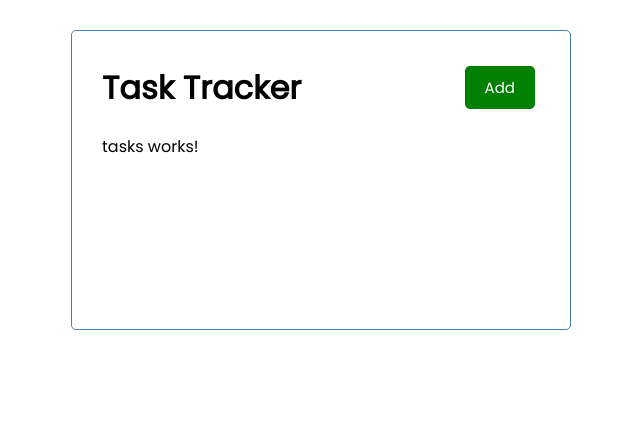
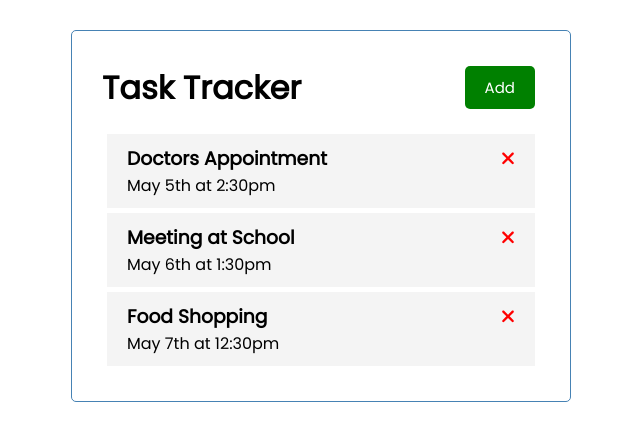
Before and after one commit to maykaltenev/angular-crash-course-traversy-media, an Angular app in the folder angular-crash/: page / in a window 1280 px wide. Shown: the top 440 px of the page, without its empty margins (319-959 px from the left). Built offline with nearby package versions, Linux system fonts and the light colour scheme.

Commit message:
task-item

```diff
--- a/angular-crash/package.json
+++ b/angular-crash/package.json
@@ -18,6 +18,11 @@
     "@angular/platform-browser": "^15.2.0",
     "@angular/platform-browser-dynamic": "^15.2.0",
     "@angular/router": "^15.2.0",
+    "@fortawesome/angular-fontawesome": "^0.12.1",
+    "@fortawesome/fontawesome-svg-core": "^6.2.1",
+    "@fortawesome/free-brands-svg-icons": "^5.15.4",
+    "@fortawesome/free-regular-svg-icons": "^5.15.4",
+    "@fortawesome/free-solid-svg-icons": "^6.2.1",
     "rxjs": "~7.8.0",
     "tslib": "^2.3.0",
     "zone.js": "~0.12.0"
--- /dev/null
+++ b/angular-crash/src/app/components/task-item/task-item.component.css
@@ -0,0 +1,16 @@
+.task {
+  background: #f4f4f4;
+  margin: 5px;
+  padding: 10px 20px;
+  cursor: pointer;
+}
+
+.task.reminder {
+  border-left: 5px solid green;
+}
+
+.task h3 {
+  display: flex;
+  align-items: center;
+  justify-content: space-between;
+}
--- /dev/null
+++ b/angular-crash/src/app/components/task-item/task-item.component.html
@@ -0,0 +1,7 @@
+<div class="task">
+  <h3>
+    {{ task?.text }}
+    <fa-icon [ngStyle]="{ color: 'red' }" [icon]="faTimes"></fa-icon>
+  </h3>
+  <p>{{ task?.day }}</p>
+</div>
--- /dev/null
+++ b/angular-crash/src/app/components/task-item/task-item.component.ts
@@ -0,0 +1,15 @@
+import { Component, OnInit, Input } from '@angular/core';
+import { Task } from '../../Task';
+import { faTimes } from '@fortawesome/free-solid-svg-icons';
+
+@Component({
+  selector: 'app-task-item',
+  templateUrl: './task-item.component.html',
+  styleUrls: ['./task-item.component.css'],
+})
+export class TaskItemComponent implements OnInit {
+  @Input() task?: Task = undefined;
+  faTimes = faTimes;
+  constructor() {}
+  ngOnInit(): void {}
+}
--- a/angular-crash/src/app/components/tasks/tasks.component.html
+++ b/angular-crash/src/app/components/tasks/tasks.component.html
@@ -1 +1 @@
-<p>tasks works!</p>
+<app-task-item *ngFor="let task of tasks" [task]="task"></app-task-item>
--- a/angular-crash/src/app/components/tasks/tasks.component.ts
+++ b/angular-crash/src/app/components/tasks/tasks.component.ts
@@ -1,10 +1,14 @@
-import { Component } from '@angular/core';
-
+import { Component, OnInit } from '@angular/core';
+import { Task } from '../../Task';
+import { TASKS } from '../../mock-tasks';
 @Component({
   selector: 'app-tasks',
   templateUrl: './tasks.component.html',
-  styleUrls: ['./tasks.component.css']
+  styleUrls: ['./tasks.component.css'],
 })
-export class TasksComponent {
+export class TasksComponent implements OnInit {
+  tasks: Task[] = TASKS;
+  constructor() {}
 
+  ngOnInit(): void {}
 }
```
Also changed, not shown: angular-crash/src/app/app.module.ts (+6 -2 lines), 2 other files (tests, documents, lock files or other folders).
